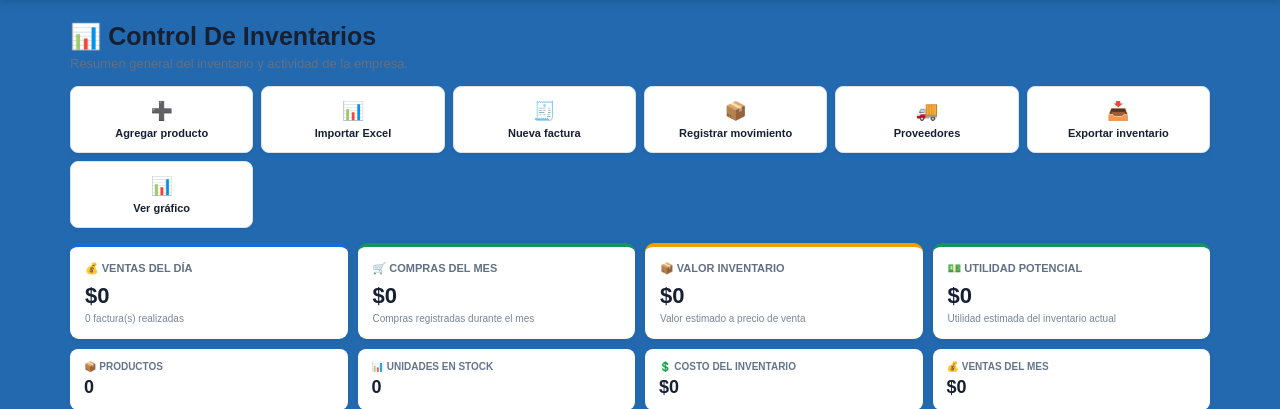
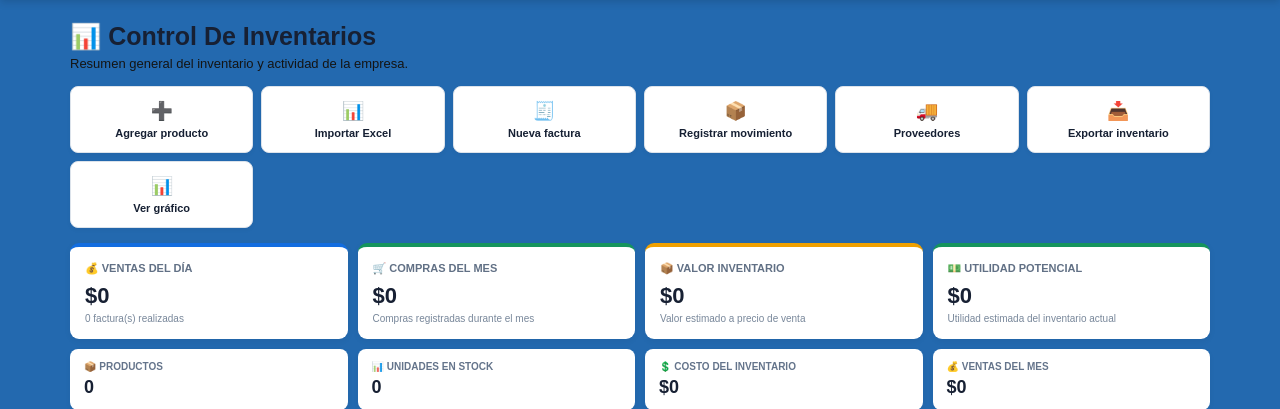
Before and after one commit to Andresmoreno1995-18/sistema-inventario-flask, a Flask app: page / in a window 1280 px wide. Shown: the part 58-467 px from the top of the page. Run offline with Flask 3, Linux system fonts and the light colour scheme; the visitor is signed in with stand-in values (Sample User, id 1); data that the repository does not hold is empty; some libraries are stand-ins or nearby versions.

```diff
--- a/templates/index.html
+++ b/templates/index.html
@@ -721,7 +721,7 @@
             <h1>📊 Control De Inventarios</h1>
 
             <p>
-                Resumen general del inventario y actividad de la empresa.
+                <p class="mb-0" style="color: #141413;">Resumen general del inventario y actividad de la empresa.</p>
             </p>
 
         </section>
```
